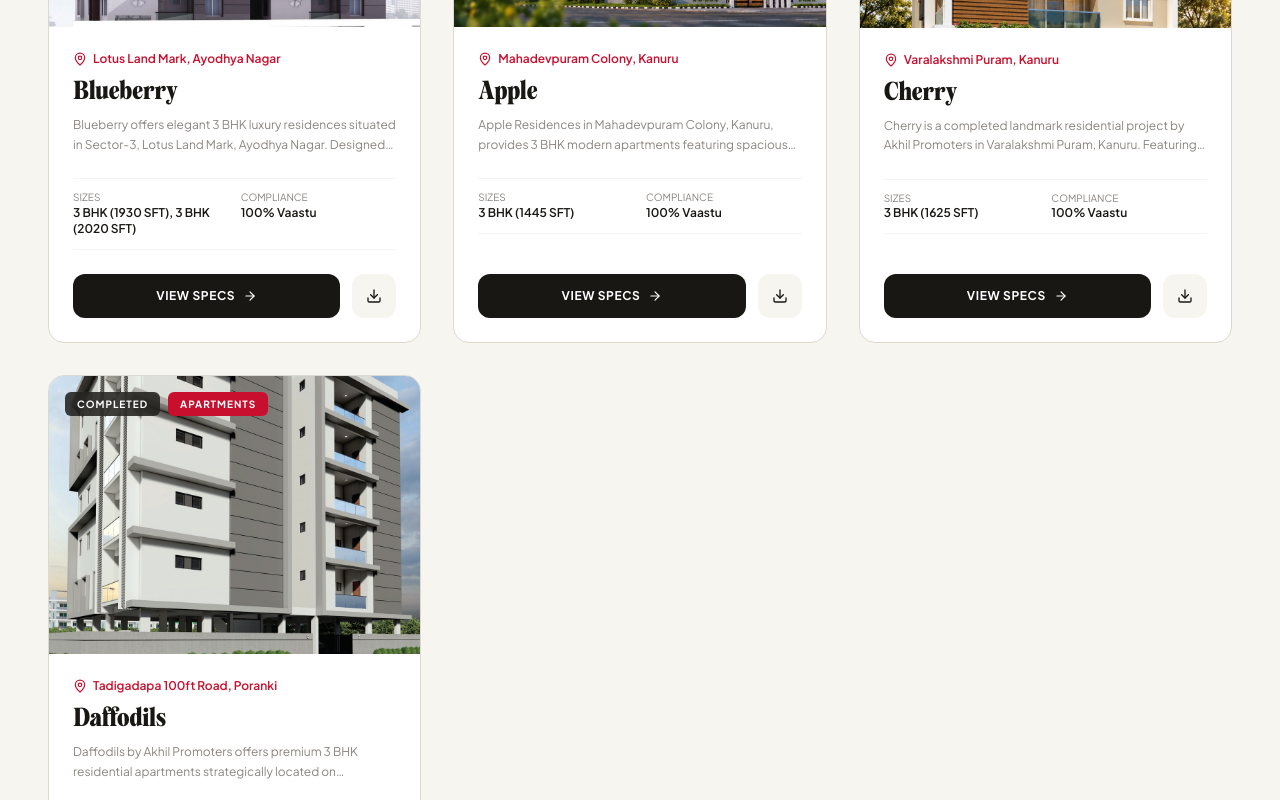
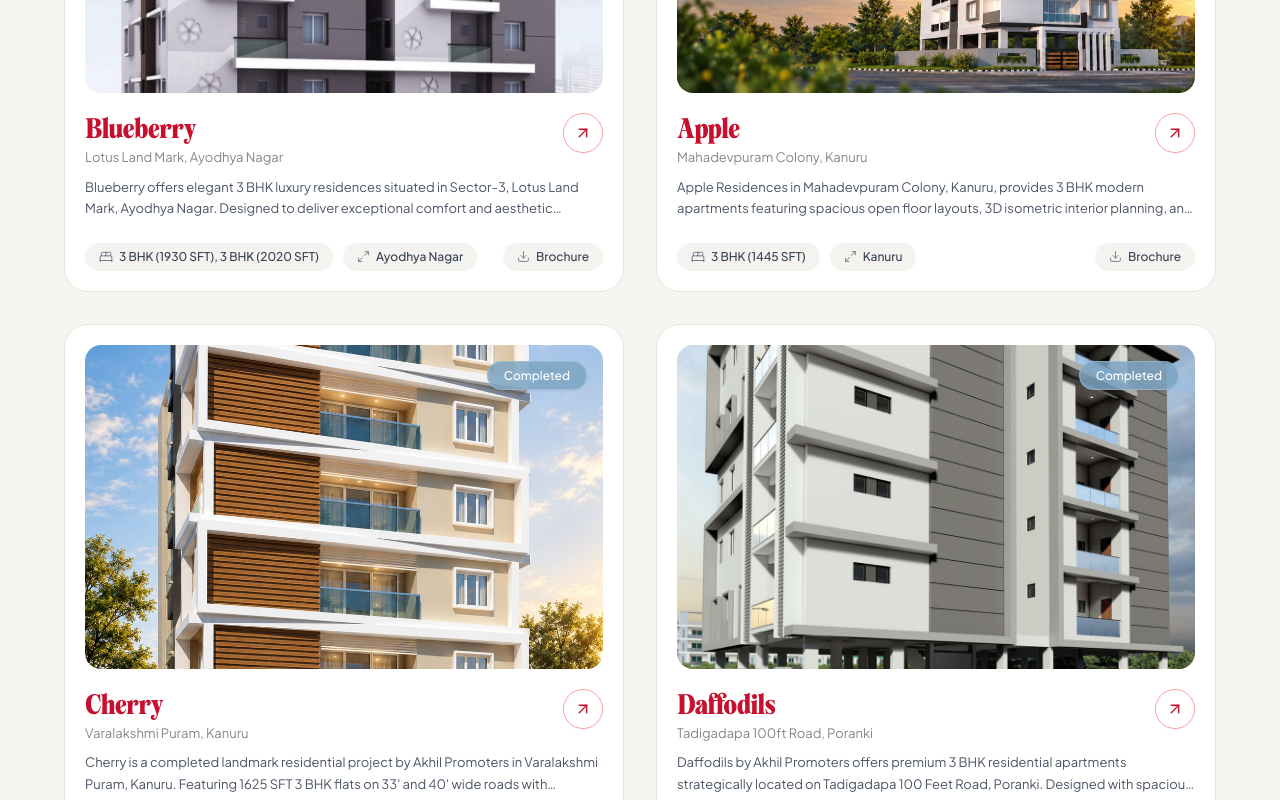
Before and after one commit to bb3agency/akhil-promoters-site, a React (Vite) app: page /projects in a window 1280 px wide. Shown: the part 840-1640 px from the top of the page. Built offline with nearby package versions, Linux system fonts and the light colour scheme.

Commit message:
feat: redesign project cards to match reference mockup and remove 100% Vaastu site-wide

```diff
--- a/index.html
+++ b/index.html
@@ -6,7 +6,7 @@
     <meta name="description" content="Akhil Promoters — premium 3 BHK residences in Vijayawada. CREDAI accredited. Projects in Kanuru & Ayodhya Nagar." />
     <meta name="keywords" content="Akhil Promoters, 3 BHK Vijayawada, Kanuru apartments, Blueberry, Apple, Cherry, CREDAI" />
     <meta property="og:title" content="Akhil Promoters | Premium Residences in Vijayawada" />
-    <meta property="og:description" content="CREDAI member. 3 BHK flats in Kanuru & Ayodhya Nagar, Vijayawada. Vaastu compliant, teak joinery, Johnson lifts." />
+    <meta property="og:description" content="CREDAI member. 3 BHK flats in Kanuru & Ayodhya Nagar, Vijayawada. Teak joinery, Johnson lifts, clear titles." />
     <!-- Preconnect -->
     <link rel="preconnect" href="https://fonts.googleapis.com">
     <link rel="preconnect" href="https://fonts.gstatic.com" crossorigin>
--- a/src/components/ui/AIPropertyConcierge.tsx
+++ b/src/components/ui/AIPropertyConcierge.tsx
@@ -23,7 +23,7 @@ export const AIPropertyConcierge = () => {
 
       const lower = query.toLowerCase();
       if (lower.includes('blueberry') || lower.includes('ayodhya')) {
-        botResponse = "Blueberry features luxury 3 BHK flats (1930 & 2020 SFT) in Lotus Land Mark, Ayodhya Nagar, Vijayawada with 100% Vaastu compliance and generator backup.";
+        botResponse = "Blueberry features luxury 3 BHK flats (1930 & 2020 SFT) in Lotus Land Mark, Ayodhya Nagar, Vijayawada with premium architectural planning and generator backup.";
       } else if (lower.includes('apple')) {
         botResponse = "Apple offers premium 3 BHK residences (1445 SFT) in Mahadevpuram Colony, Kanuru, Vijayawada with 3D isometric interior planning and high-end joinery.";
       } else if (lower.includes('cherry')) {
--- a/src/data/index.ts
+++ b/src/data/index.ts
@@ -76,7 +76,7 @@ export const projectData: Record<string, Project> = {
     configurations: ["3 BHK (1930 SFT)", "3 BHK (2020 SFT)"],
     siteArea: "Sector-3, Ayodhya Nagar",
     unitCount: "5 Floors | 3 BHK Residences",
-    overview: "Blueberry offers elegant 3 BHK luxury residences situated in Sector-3, Lotus Land Mark, Ayodhya Nagar. Designed to deliver exceptional comfort and aesthetic perfection, each flat boasts 100% Vaastu compliance, generous balcony space, granite common areas, and high-end joinery.",
+    overview: "Blueberry offers elegant 3 BHK luxury residences situated in Sector-3, Lotus Land Mark, Ayodhya Nagar. Designed to deliver exceptional comfort and aesthetic perfection, each flat boasts generous balcony space, granite common areas, and high-end joinery.",
     locationHighlights: [
       "Located in Lotus Land Mark Sector-3",
       "Proximity to KCP Godown & Prabhas College",
@@ -135,7 +135,7 @@ export const projectData: Record<string, Project> = {
       { id: "g2", title: "Floor Plan Layout", category: "Floor Plan", image: "/images/projects/blueberry-floorplan.jpg" },
       { id: "g3", title: "Elevation Concept Sketch", category: "Design", image: "/images/projects/blueberry-sketch.jpg" }
     ],
-    highlights: ["100% Vaastu Compliant", "Johnson 6-Passenger Lift", "Teak Wood Main Doors", "Power Backup Generator", "Granite Common Area"],
+    highlights: ["Clear Legal Title", "Johnson 6-Passenger Lift", "Teak Wood Main Doors", "Power Backup Generator", "Granite Common Area"],
     amenities: ["Intercom System", "Dedicated Car Parking", "Earthquake Resistant RCC", "Smooth Emulsion Wall Finish", "24/7 Water & Power Backup"],
     locationDetails: "Lotus Land Mark, Sector-3, Ayodhya Nagar, Vijayawada",
     architects: {
@@ -222,7 +222,7 @@ export const projectData: Record<string, Project> = {
       { id: "g2", title: "3D Isometric Interior View", category: "Interior", image: "/images/projects/apple-isometric.jpg" },
       { id: "g3", title: "2D Floor Plan Layout", category: "Floor Plan", image: "/images/projects/apple-floorplan.jpg" }
     ],
-    highlights: ["3D Isometric Floor Layouts", "Near Bandar Road", "Johnson Elevator", "Clear Title", "Vaastu Designed"],
+    highlights: ["3D Isometric Floor Layouts", "Near Bandar Road", "Johnson Elevator", "Clear Title", "Architectural Layout"],
     amenities: ["Intercom System", "Power Backup", "Covered Car Parking", "Granite Corridors"],
     locationDetails: "Near Mahadev Puram Colony Arch, 1st Lane, Manikya Nagar, Kanuru, Vijayawada",
     architects: {
@@ -316,7 +316,7 @@ export const projectData: Record<string, Project> = {
     configurations: ["3 BHK East Facing (1700 SFT)", "3 BHK North Facing (1730 SFT)"],
     siteArea: "Tadigadapa 100ft Road, Poranki",
     unitCount: "5 Floors | 3 BHK Luxury Apartments",
-    overview: "Daffodils by Akhil Promoters offers premium 3 BHK residential apartments strategically located on Tadigadapa 100 Feet Road, Poranki. Designed with 100% Vaastu compliance, spacious east- and north-facing layouts, premium vitrified tile flooring, and excellent proximity to Kamineni Hospital and top schools.",
+    overview: "Daffodils by Akhil Promoters offers premium 3 BHK residential apartments strategically located on Tadigadapa 100 Feet Road, Poranki. Designed with spacious east- and north-facing layouts, premium vitrified tile flooring, and excellent proximity to Kamineni Hospital and top schools.",
     locationHighlights: [
       "Prime location on Tadigadapa 100 Feet Road",
       "1 Km from Kamineni Hospital",
@@ -376,7 +376,7 @@ export const projectData: Record<string, Project> = {
       { id: "g2", title: "Floor Plan Layouts", category: "Floor Plan", image: "/images/projects/daffodils-floorplan.jpg" },
       { id: "g3", title: "Location Map", category: "Location", image: "/images/projects/daffodils-map.jpg" }
     ],
-    highlights: ["800x800mm Vitrified Tiles", "Tadigadapa 100ft Road Access", "100% Vaastu Compliant", "Six Passenger Lift", "Full Generator Backup"],
+    highlights: ["800x800mm Vitrified Tiles", "Tadigadapa 100ft Road Access", "Clear Legal Title", "Six Passenger Lift", "Full Generator Backup"],
     amenities: ["Intercom Facility", "Dedicated Covered Parking", "Rainwater Harvesting", "24/7 Security & Power Backup"],
     locationDetails: "Tadigadapa 100ft Road, Poranki, Vijayawada",
     architects: {
--- a/src/pages/BuyersGuide.tsx
+++ b/src/pages/BuyersGuide.tsx
@@ -15,8 +15,8 @@ import {
 
 const faqs = [
   {
-    question: 'Are all Akhil Promoters projects 100% Vaastu compliant?',
-    answer: 'Yes. Every project (including Blueberry, Apple, and Cherry) is scientifically designed by reputed architects according to traditional Vaastu principles for maximum natural lighting, ventilation, and positive energy.'
+    question: 'What architectural standards do Akhil Promoters projects follow?',
+    answer: 'Every project (including Blueberry, Apple, Cherry, and Daffodils) is designed by reputed architects for optimal spatial layout, generous natural lighting, positive cross-ventilation, and enduring construction quality.'
   },
   {
     question: 'What documents will I receive upon purchasing a flat?',
--- a/src/pages/ProjectDetails.tsx
+++ b/src/pages/ProjectDetails.tsx
@@ -118,9 +118,9 @@ export const ProjectDetails = () => {
             </motion.div>
 
             <motion.div variants={itemFadeUp} whileTap={mobileChipTap} className="shrink-0 sm:shrink border-r border-gray-100 sm:border-r-0 md:border-r pr-4 sm:pr-2">
-              <span className="text-[9px] sm:text-[10px] text-akhil-gray block uppercase font-bold">Compliance</span>
+              <span className="text-[9px] sm:text-[10px] text-akhil-gray block uppercase font-bold">Documentation</span>
               <strong className="text-xs sm:text-sm font-serif text-emerald-700 flex items-center gap-1 whitespace-nowrap">
-                <Compass size={13} /> 100% Vaastu
+                <ShieldCheck size={13} /> Clear Title
               </strong>
             </motion.div>
 
--- a/src/pages/Projects.tsx
+++ b/src/pages/Projects.tsx
@@ -1,7 +1,7 @@
 import React, { useState } from 'react';
 import { Link } from 'react-router-dom';
 import { motion } from 'motion/react';
-import { MapPin, Search, Filter, ArrowRight, Download, Building } from 'lucide-react';
+import { Search, ArrowUpRight, Download, BedDouble, Maximize2 } from 'lucide-react';
 import { projectData } from '../data';
 import { InquiryModal } from '../components/ui/InquiryModal';
 import {
@@ -149,89 +149,110 @@ export const Projects = () => {
             variants={staggerContainer(0.12, 0.1)}
             initial="hidden"
             animate="visible"
-            className="grid grid-cols-1 md:grid-cols-2 lg:grid-cols-3 gap-8"
+            className="grid grid-cols-1 md:grid-cols-2 gap-6 sm:gap-8 max-w-6xl mx-auto"
           >
-            {filteredProjects.map((project) => (
+            {filteredProjects.map((project) => {
+              const displayStatus =
+                project.status.charAt(0).toUpperCase() + project.status.slice(1).toLowerCase();
+
+              return (
                 <motion.div
                   key={project.id}
                   variants={itemFadeUp}
                   whileHover={{ y: -6, transition: { duration: 0.25 } }}
                   whileTap={mobileCardTap}
-                className="bg-white rounded-2xl overflow-hidden border border-akhil-border hover:shadow-xl transition-all duration-300 flex flex-col group"
+                  className="bg-white rounded-3xl p-4 sm:p-5 border border-[#E5E5E5] hover:border-gray-300 hover:shadow-xl transition-all duration-300 flex flex-col group"
                 >
-                <div className="relative aspect-[4/3] bg-gray-100 overflow-hidden">
+                  {/* Top Image with Status Pill */}
+                  <Link
+                    to={`/projects/${project.slug}`}
+                    className="block relative aspect-[16/10] bg-[#F0EDE6] rounded-2xl overflow-hidden mb-4 sm:mb-5"
+                  >
                     <img
                       src={project.heroImage}
                       alt={project.name}
                       className="w-full h-full object-cover group-hover:scale-105 transition-transform duration-700"
                     />
-                  <div className="absolute top-4 left-4 flex gap-2">
-                    <span className="px-3 py-1 bg-akhil-dark/80 backdrop-blur-md text-white text-[10px] font-bold tracking-widest uppercase rounded-md">
-                      {project.status}
-                    </span>
-                    <span className="px-3 py-1 bg-akhil-red text-white text-[10px] font-bold tracking-widest uppercase rounded-md">
-                      {project.category}
+                    <div className="absolute top-3.5 right-3.5 sm:top-4 sm:right-4">
+                      <span className="px-4 py-1.5 bg-[#7CA5C2]/85 backdrop-blur-md text-white text-[11px] sm:text-xs font-medium rounded-full shadow-xs border border-white/20">
+                        {displayStatus}
                       </span>
                     </div>
+                  </Link>
+
+                  {/* Card Content */}
+                  <div className="flex-1 flex flex-col justify-between">
+                    <div>
+                      {/* Title & Circular Arrow Action Row */}
+                      <div className="flex items-start justify-between gap-3 mb-2">
+                        <div>
+                          <Link to={`/projects/${project.slug}`} className="block">
+                            <h3
+                              className="text-2xl sm:text-[26px] font-serif font-semibold text-[#C8102E] leading-tight tracking-tight hover:opacity-90 transition-opacity"
+                              style={{ fontFamily: 'var(--font-display)' }}
+                            >
+                              {project.name}
+                            </h3>
+                          </Link>
+                          <p className="text-xs sm:text-[13px] text-[#8A8580] font-sans mt-1 font-normal">
+                            {project.location}
+                          </p>
                         </div>
 
-                <div className="p-6 flex-1 flex flex-col justify-between">
-                  <div>
-                    <div className="flex items-center gap-1.5 text-akhil-red text-xs font-semibold mb-2">
-                      <MapPin size={14} /> {project.location}
+                        <Link
+                          to={`/projects/${project.slug}`}
+                          className="w-10 h-10 rounded-full border border-red-300 text-[#C8102E] flex items-center justify-center flex-shrink-0 group-hover:bg-[#C8102E] group-hover:text-white group-hover:border-[#C8102E] transition-all duration-300 shadow-xs active:scale-95"
+                          aria-label={`View ${project.name} details`}
+                        >
+                          <ArrowUpRight size={18} strokeWidth={1.8} />
+                        </Link>
                       </div>
-                    <h3 className="text-2xl font-serif font-bold text-akhil-charcoal mb-2 group-hover:text-akhil-red transition-colors">
-                      {project.name}
-                    </h3>
-                    <p className="text-akhil-gray text-xs leading-relaxed line-clamp-2 mb-6">
+
+                      {/* Overview Description */}
+                      <p className="text-xs sm:text-[13px] text-gray-600 font-sans leading-relaxed line-clamp-2 mt-2.5 mb-4 sm:mb-5">
                         {project.overview}
                       </p>
-
-                    <div className="grid grid-cols-2 gap-3 py-3 border-y border-gray-100 mb-6 text-xs text-akhil-charcoal">
-                      <div>
-                        <span className="text-[10px] text-akhil-gray block uppercase">Sizes</span>
-                        <strong className="font-semibold">{project.configurations.join(', ')}</strong>
-                      </div>
-                      <div>
-                        <span className="text-[10px] text-akhil-gray block uppercase">Compliance</span>
-                        <strong className="font-semibold">100% Vaastu</strong>
-                      </div>
-                    </div>
                     </div>
 
-                  <div className="flex items-center gap-3">
-                    <Link
-                      to={`/projects/${project.slug}`}
-                      className="flex-1 min-h-[44px] py-3 px-4 bg-akhil-charcoal hover:bg-akhil-red active:bg-[#900B20] active:scale-[0.97] text-white text-xs font-bold tracking-wider uppercase rounded-xl text-center transition-all flex items-center justify-center gap-2"
-                    >
-                      View Specs <ArrowRight size={14} />
-                    </Link>
+                    {/* Bottom Chips: Configuration & Area & Brochure */}
+                    <div className="flex flex-wrap items-center gap-2 sm:gap-2.5 pt-1 mt-auto">
+                      <div className="inline-flex items-center gap-1.5 px-3.5 py-1.5 rounded-full bg-[#F4F3EF] text-gray-700 text-[11px] sm:text-xs font-medium">
+                        <BedDouble size={14} className="text-gray-500 stroke-[1.6]" />
+                        <span>{project.configurations.join(', ')}</span>
+                      </div>
+
+                      <div className="inline-flex items-center gap-1.5 px-3.5 py-1.5 rounded-full bg-[#F4F3EF] text-gray-700 text-[11px] sm:text-xs font-medium">
+                        <Maximize2 size={13} className="text-gray-500 stroke-[1.6]" />
+                        <span>{project.area}</span>
+                      </div>
+
                       {project.brochureUrl ? (
                         <motion.a
                           whileTap={mobileTap}
                           href={project.brochureUrl}
                           download={`Akhil-Promoters-${project.name}-Brochure.pdf`}
-                        className="min-h-[44px] min-w-[44px] py-3 px-3.5 bg-akhil-off-white hover:bg-akhil-border text-akhil-charcoal rounded-xl transition-colors flex items-center justify-center"
+                          className="inline-flex items-center gap-1.5 px-3.5 py-1.5 rounded-full bg-[#F4F3EF] hover:bg-[#E8E6E0] text-gray-700 text-[11px] sm:text-xs font-medium transition-colors ml-auto"
                           title={`Download ${project.name} brochure`}
-                        aria-label={`Download ${project.name} brochure`}
                         >
-                        <Download size={16} />
+                          <Download size={13} className="text-gray-500 stroke-[1.6]" />
+                          <span>Brochure</span>
                         </motion.a>
                       ) : (
                         <motion.button
                           whileTap={mobileTap}
                           onClick={() => handleOpenBrochureModal(project.name)}
-                        className="min-h-[44px] min-w-[44px] py-3 px-3.5 bg-akhil-off-white hover:bg-akhil-border text-akhil-charcoal rounded-xl transition-colors flex items-center justify-center"
-                        title="Request Brochure"
-                        aria-label="Request Brochure"
+                          className="inline-flex items-center gap-1.5 px-3.5 py-1.5 rounded-full bg-[#F4F3EF] hover:bg-[#E8E6E0] text-gray-700 text-[11px] sm:text-xs font-medium transition-colors ml-auto"
+                          title={`Request ${project.name} brochure`}
                         >
-                        <Download size={16} />
+                          <Download size={13} className="text-gray-500 stroke-[1.6]" />
+                          <span>Brochure</span>
                         </motion.button>
                       )}
                     </div>
                   </div>
                 </motion.div>
-            ))}
+              );
+            })}
           </motion.div>
         )}
       </motion.section>
--- a/src/pages/WhoWeAre/index.tsx
+++ b/src/pages/WhoWeAre/index.tsx
@@ -81,7 +81,7 @@ export const WhoWeAre = () => {
               className="text-white/60 text-xs sm:text-sm md:text-base max-w-2xl font-light leading-relaxed mb-6 sm:mb-8"
               style={{ fontFamily: 'var(--font-sans)' }}
             >
-              Akhil Promoters Private Limited is one of Vijayawada's premier residential real estate developers — dedicated to creating enduring 3 BHK residences and signature communities with 100% Vaastu compliance, legal clarity, and world-class craftsmanship.
+              Akhil Promoters Private Limited is one of Vijayawada's premier residential real estate developers — dedicated to creating enduring 3 BHK residences and signature communities with architectural excellence, legal clarity, and world-class craftsmanship.
             </motion.p>
 
             <motion.div variants={itemFadeUp} className="flex flex-wrap items-center gap-3 sm:gap-4">
@@ -296,7 +296,7 @@ export const WhoWeAre = () => {
                 Our Mission
               </h3>
               <p className="text-xs sm:text-sm text-[#4A4640] leading-relaxed font-light">
-                To build high-quality, 100% Vaastu-compliant homes using certified branded materials, designed by leading architectural experts, and supported by complete legal transparency from initial booking to final possession.
+                To build high-quality, architecturally refined homes using certified branded materials, designed by leading architectural experts, and supported by complete legal transparency from initial booking to final possession.
               </p>
             </motion.div>
           </motion.div>
@@ -374,8 +374,8 @@ export const WhoWeAre = () => {
             },
             {
               icon: Compass,
-              title: '100% Vaastu Compliance',
-              desc: 'Every flat is designed with scientific Vaastu orientation for entrance, kitchen, master bedroom, and positive cross-ventilation.'
+              title: 'Considered Spatial Planning',
+              desc: 'Every flat is designed with optimal spatial orientation for entrance, kitchen, master bedroom, and generous cross-ventilation.'
             },
             {
               icon: Star,
```
Lines whose indentation alone changed are shown as unchanged.
